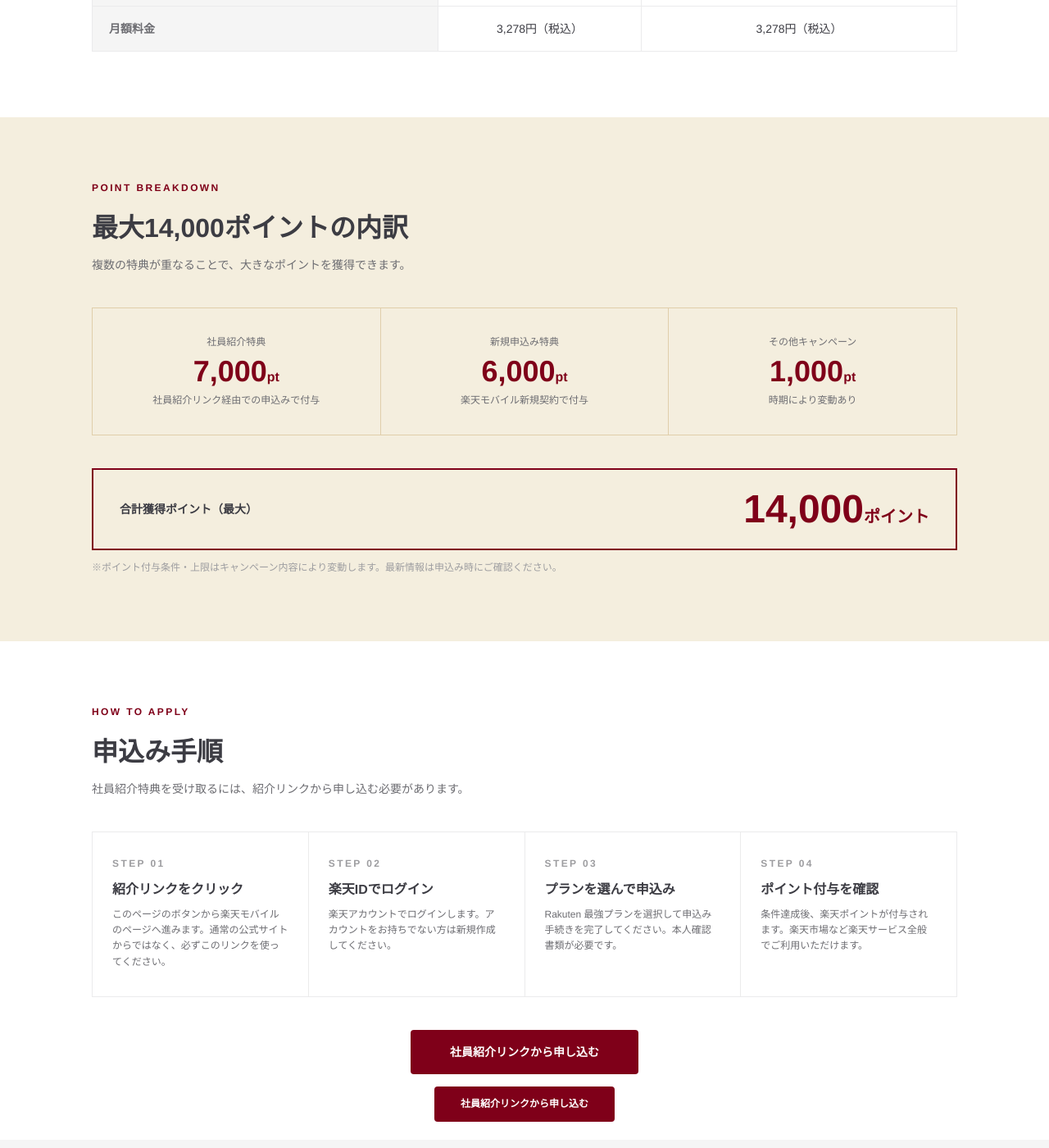
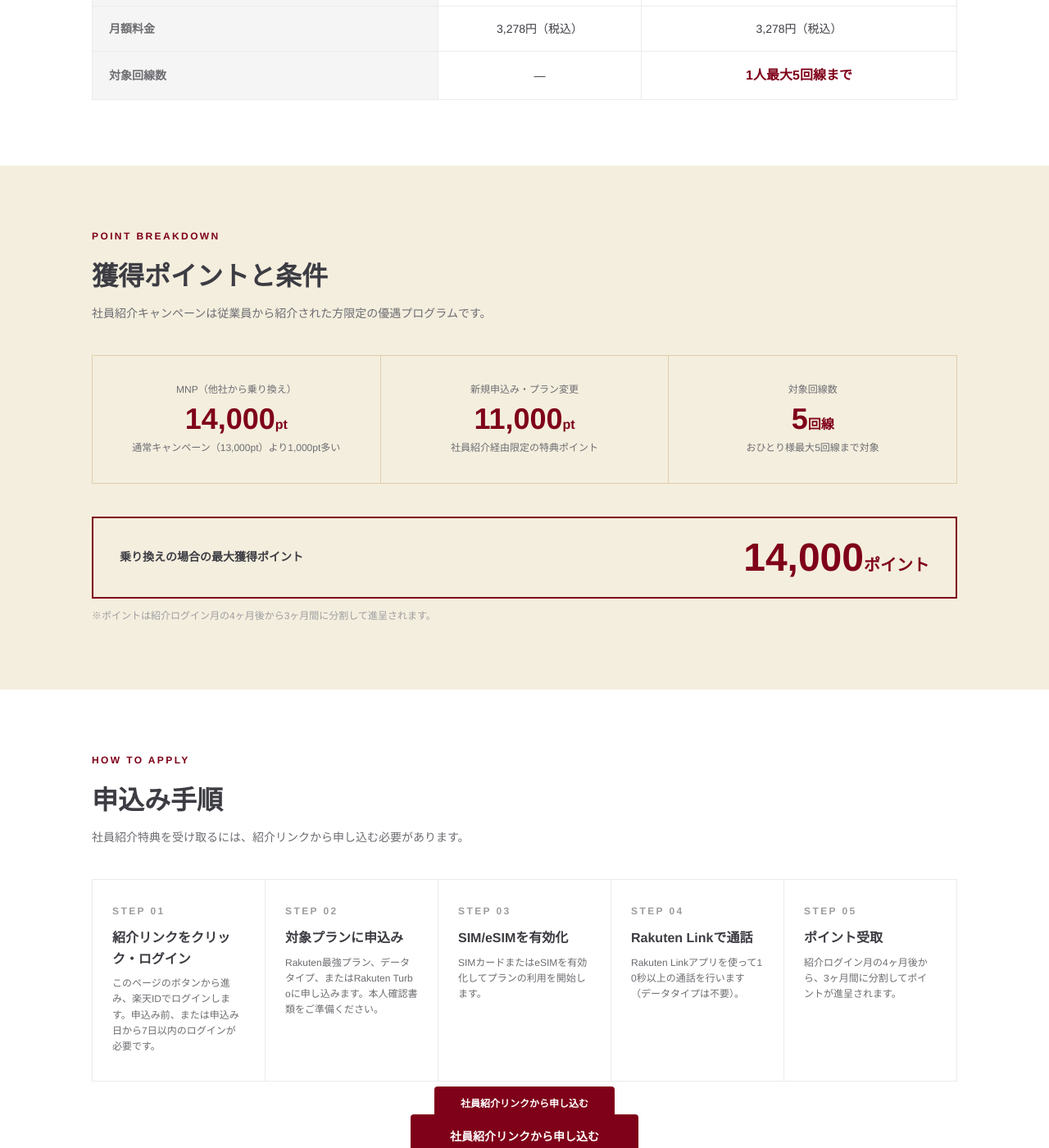
Before and after one commit to Eizo0000-jp/mno, a Jekyll site: the page index.html, which Jekyll copies as it is, in a window 1280 px wide and 1400 px high, scrolled down 1063 px. Shown: the whole window at 82% size. Built offline with Jekyll 4.4.1, drawn with Linux system fonts in a browser that asks for light colours; some of the changed text lies outside the part shown.

Commit message:
fix: 社員紹介キャンペーン内容を正確な情報に修正

```diff
--- a/index.html
+++ b/index.html
@@ -376,26 +376,26 @@
 <!-- COMPARE -->
 <div class="compare-wrap">
   <p class="section-eyebrow">COMPARISON</p>
-  <h2 class="section-heading">通常申込みとの違い</h2>
+  <h2 class="section-heading">通常キャンペーンとの違い</h2>
   <p class="section-sub">同じ楽天モバイルでも、申込み経路によって受け取れるポイントが大きく異なります。</p>
   <table class="compare-table">
     <thead>
       <tr>
         <th></th>
-        <th>通常申込み</th>
+        <th>通常キャンペーン</th>
         <th class="col-highlight">社員紹介経由（このリンク）</th>
       </tr>
     </thead>
     <tbody>
       <tr>
-        <td>新規申込みポイント</td>
-        <td class="val-plain">通常特典のみ</td>
-        <td class="val-highlight">＋社員紹介特典</td>
+        <td>MNP（他社から乗り換え）</td>
+        <td class="val-plain">13,000ポイント</td>
+        <td class="val-highlight">14,000ポイント</td>
       </tr>
       <tr>
-        <td>獲得できる最大ポイント</td>
-        <td class="val-plain">キャンペーン次第</td>
-        <td class="val-highlight">最大 14,000ポイント</td>
+        <td>新規申込み・プラン変更</td>
+        <td class="val-plain">通常特典のみ</td>
+        <td class="val-highlight">11,000ポイント</td>
       </tr>
       <tr>
         <td>申込み手順</td>
@@ -407,6 +407,11 @@
         <td>3,278円（税込）</td>
         <td>3,278円（税込）</td>
       </tr>
+      <tr>
+        <td>対象回線数</td>
+        <td>—</td>
+        <td class="val-highlight">1人最大5回線まで</td>
+      </tr>
     </tbody>
   </table>
 </div>
@@ -415,30 +420,30 @@
 <div class="points-section">
   <div class="points-wrap">
     <p class="section-eyebrow">POINT BREAKDOWN</p>
-    <h2 class="section-heading">最大14,000ポイントの内訳</h2>
-    <p class="section-sub">複数の特典が重なることで、大きなポイントを獲得できます。</p>
+    <h2 class="section-heading">獲得ポイントと条件</h2>
+    <p class="section-sub">社員紹介キャンペーンは従業員から紹介された方限定の優遇プログラムです。</p>
     <div class="points-grid">
       <div class="points-item">
-        <p class="points-label">社員紹介特典</p>
-        <p class="points-num">7,000<span>pt</span></p>
-        <p class="points-desc">社員紹介リンク経由での申込みで付与</p>
+        <p class="points-label">MNP（他社から乗り換え）</p>
+        <p class="points-num">14,000<span>pt</span></p>
+        <p class="points-desc">通常キャンペーン（13,000pt）より1,000pt多い</p>
       </div>
       <div class="points-item">
-        <p class="points-label">新規申込み特典</p>
-        <p class="points-num">6,000<span>pt</span></p>
-        <p class="points-desc">楽天モバイル新規契約で付与</p>
+        <p class="points-label">新規申込み・プラン変更</p>
+        <p class="points-num">11,000<span>pt</span></p>
+        <p class="points-desc">社員紹介経由限定の特典ポイント</p>
       </div>
       <div class="points-item">
-        <p class="points-label">その他キャンペーン</p>
-        <p class="points-num">1,000<span>pt</span></p>
-        <p class="points-desc">時期により変動あり</p>
+        <p class="points-label">対象回線数</p>
+        <p class="points-num">5<span>回線</span></p>
+        <p class="points-desc">おひとり様最大5回線まで対象</p>
       </div>
     </div>
     <div class="points-total">
-      <p class="points-total-label">合計獲得ポイント（最大）</p>
+      <p class="points-total-label">乗り換えの場合の最大獲得ポイント</p>
       <p class="points-total-num">14,000<span>ポイント</span></p>
     </div>
-    <p style="font-size:12px; color:var(--text-light); margin-top:12px;">※ポイント付与条件・上限はキャンペーン内容により変動します。最新情報は申込み時にご確認ください。</p>
+    <p style="font-size:12px; color:var(--text-light); margin-top:12px;">※ポイントは紹介ログイン月の4ヶ月後から3ヶ月間に分割して進呈されます。</p>
   </div>
 </div>
 
@@ -450,23 +455,28 @@
   <div class="how-steps">
     <div class="how-step">
       <p class="how-num">STEP 01</p>
-      <p class="how-title">紹介リンクをクリック</p>
-      <p class="how-desc">このページのボタンから楽天モバイルのページへ進みます。通常の公式サイトからではなく、必ずこのリンクを使ってください。</p>
+      <p class="how-title">紹介リンクをクリック・ログイン</p>
+      <p class="how-desc">このページのボタンから進み、楽天IDでログインします。申込み前、または申込み日から7日以内のログインが必要です。</p>
     </div>
     <div class="how-step">
       <p class="how-num">STEP 02</p>
-      <p class="how-title">楽天IDでログイン</p>
-      <p class="how-desc">楽天アカウントでログインします。アカウントをお持ちでない方は新規作成してください。</p>
+      <p class="how-title">対象プランに申込み</p>
+      <p class="how-desc">Rakuten最強プラン、データタイプ、またはRakuten Turboに申し込みます。本人確認書類をご準備ください。</p>
     </div>
     <div class="how-step">
       <p class="how-num">STEP 03</p>
-      <p class="how-title">プランを選んで申込み</p>
-      <p class="how-desc">Rakuten 最強プランを選択して申込み手続きを完了してください。本人確認書類が必要です。</p>
+      <p class="how-title">SIM/eSIMを有効化</p>
+      <p class="how-desc">SIMカードまたはeSIMを有効化してプランの利用を開始します。</p>
     </div>
     <div class="how-step">
       <p class="how-num">STEP 04</p>
-      <p class="how-title">ポイント付与を確認</p>
-      <p class="how-desc">条件達成後、楽天ポイントが付与されます。楽天市場など楽天サービス全般でご利用いただけます。</p>
+      <p class="how-title">Rakuten Linkで通話</p>
+      <p class="how-desc">Rakuten Linkアプリを使って10秒以上の通話を行います（データタイプは不要）。</p>
+    </div>
+    <div class="how-step">
+      <p class="how-num">STEP 05</p>
+      <p class="how-title">ポイント受取</p>
+      <p class="how-desc">紹介ログイン月の4ヶ月後から、3ヶ月間に分割してポイントが進呈されます。</p>
     </div>
   </div>
   <div style="text-align:center">
@@ -509,7 +519,15 @@
   <div class="faq-list">
     <details>
       <summary>なぜ社員紹介リンクから申し込むとポイントが多いのですか？</summary>
-      <p class="faq-answer">楽天モバイルには社員紹介キャンペーンがあり、社員の紹介リンク経由で申し込んだ方に追加のポイントが付与される仕組みになっています。同じプランでも申込み経路によって獲得ポイントが異なります。</p>
+      <p class="faq-answer">楽天モバイルには従業員紹介キャンペーンがあり、社員の紹介リンク経由で申し込んだ方に優遇ポイントが付与されます。MNP（乗り換え）で最大14,000ポイント、新規申込みで11,000ポイントを獲得できます。通常キャンペーン（13,000ポイント）より多くもらえます。</p>
+    </details>
+    <details>
+      <summary>ポイントはいつもらえますか？</summary>
+      <p class="faq-answer">紹介リンクでログインした月の4ヶ月後から、3ヶ月間に分けて進呈されます。たとえば4月にログイン・申込みした場合、8月・9月・10月に分割で受け取れます。</p>
+    </details>
+    <details>
+      <summary>ポイントを受け取るために必要な条件はありますか？</summary>
+      <p class="faq-answer">①紹介リンク経由でログイン（申込み前または申込み日から7日以内）、②対象プランへの申込み、③SIM/eSIMの有効化、④Rakuten Linkアプリで10秒以上の通話（データタイプは不要）、以上の条件をすべて満たす必要があります。</p>
     </details>
     <details>
       <summary>今使っている番号はそのまま使えますか？</summary>
```
Also changed, not shown: .claude/settings.local.json (added).
